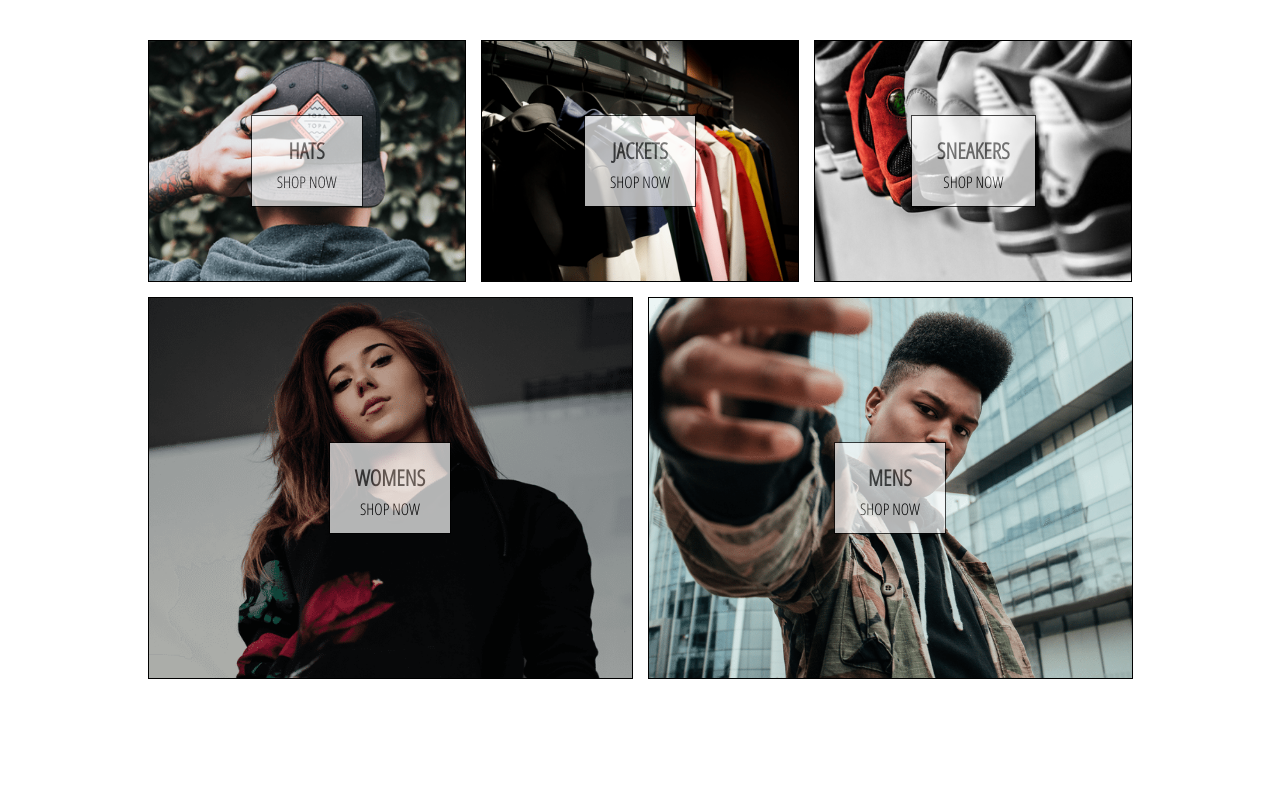
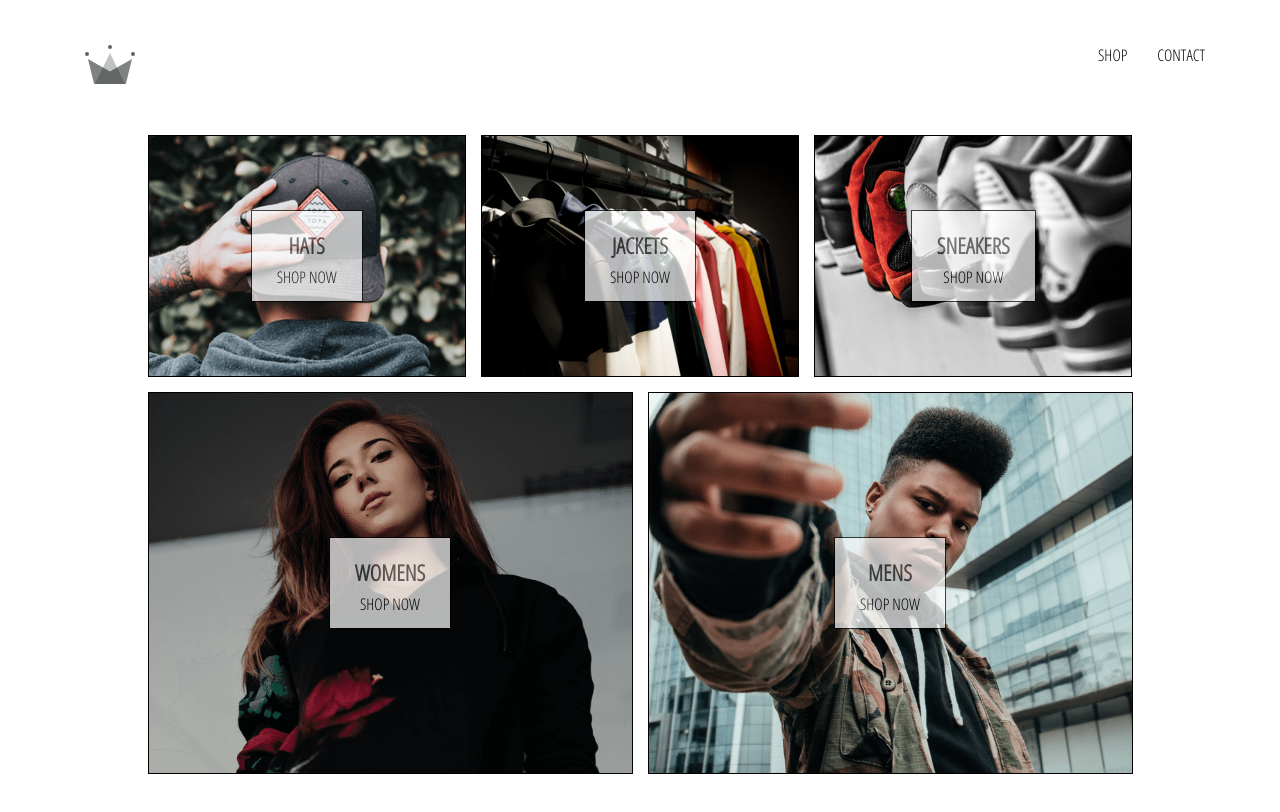
Before and after one commit to YenTingWu/clothing-Ecommerce, a React (Create React App) app: page / in a window 1280 px wide. Shown: the top 812 px of the page. Built offline with nearby package versions, Linux system fonts and the light colour scheme.

Commit message:
creaing a Header component and adding it into the whole application

```diff
--- a/src/App.css
+++ b/src/App.css
@@ -2,3 +2,8 @@ body {
     font-family: 'Open Sans Condensed';
     padding: 20px 60px;
 }
+
+a {
+    text-decoration: none;
+    color: black;
+}
--- a/src/App.js
+++ b/src/App.js
@@ -1,19 +1,23 @@
 import React from 'react';
-import { Switch, Route, Link } from 'react-router-dom';
+import { Switch, Route } from 'react-router-dom';
 // Link is a component for connecting other pages with path
 
 import './App.css';
 
 import HomePage from './pages/homepage/HomePage';
 import ShopPage from './pages/shoppage/ShopPage';
+import Header from './components/Header/Header'
 
 
 
 function App() {
   return (
     <div>
-      <Route exact path='/' component={HomePage} />
-      <Route path='/shop/hats' component={ShopPage} />
+      <Header />
+      <Switch>
+        <Route exact path='/' component={HomePage} />
+        <Route path='/shop' component={ShopPage} />
+      </Switch>
     </div>
   );
 }
--- /dev/null
+++ b/src/components/Header/Header.js
@@ -0,0 +1,24 @@
+import React from 'react';
+import { Link } from 'react-router-dom';
+
+import './Header.scss';
+import { ReactComponent as Logo } from '../../assets/logo.svg';
+
+
+const Header = () => (
+    <div className='header'>
+        <Link className='logo-container' to='/'>
+            <Logo className='logo'/>
+        </Link>
+        <div className='options'>
+            <Link className='option' to='/shop'>
+                SHOP
+            </Link>
+            <Link className='option' to='/shop'>
+                CONTACT
+            </Link>
+        </div>
+    </div>
+);
+
+export default Header;
--- /dev/null
+++ b/src/components/Header/Header.scss
@@ -0,0 +1,25 @@
+.header {
+    height: 70px;
+    width: 100%;
+    display: flex;
+    justify-content: space-between;
+    margin-bottom: 25px;
+
+    .logo-container {
+      height: 100%;
+      width: 70px;
+      padding: 25px;
+    }
+
+    .options {
+      width: 50%;
+      height: 100%;
+      display: flex;
+      align-items: center;
+      justify-content: flex-end;
+
+        .option {
+            padding: 10px 15px;
+        }
+    }
+}
```
Also changed, not shown: src/assets/logo.svg (added).
